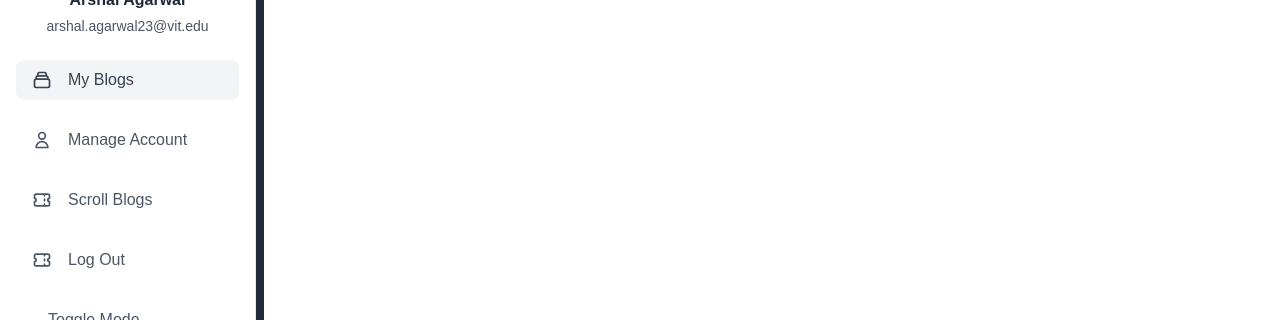
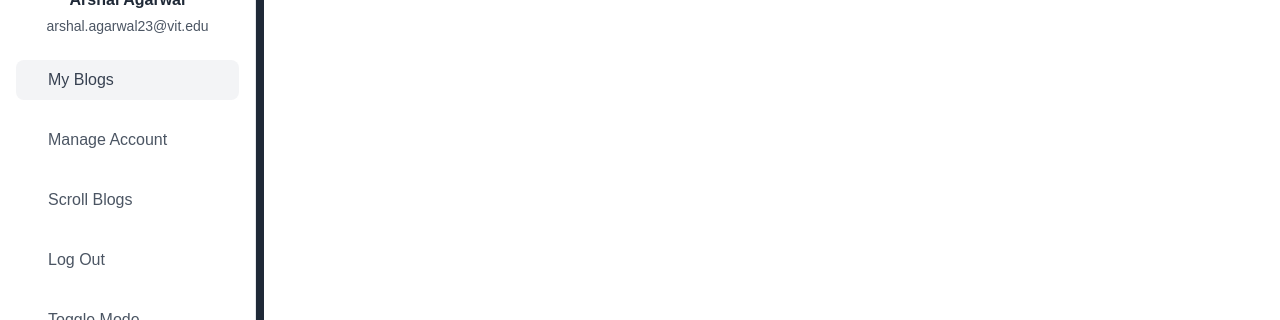
Before and after one commit to Arshal-Agarwal/blogging-platform-repo, a Next.js app: page /Pages/Profile in a window 1280 px wide. Shown: the part 140-460 px from the top of the page. Built offline with nearby package versions, Linux system fonts and the light colour scheme; no server answers; the database is empty.

Commit message:
Smoothened transitions`
Made sidebar persist form to make transitions smooth

```diff
--- a/app/Components/Sidebar.js
+++ b/app/Components/Sidebar.js
@@ -16,34 +16,24 @@ export default function Sidebar() {
                 <div className="flex flex-col justify-between flex-1 mt-6">
                     <nav>
                         <Link className="flex items-center px-4 py-2 text-gray-700 bg-gray-100 rounded-lg dark:bg-gray-800 dark:text-gray-200" href="">
-                            <svg className="w-5 h-5" viewBox="0 0 24 24" fill="none" xmlns="http://www.w3.org/2000/svg">
-                                <path d="M19 11H5M19 11C20.1046 11 21 11.8954 21 13V19C21 20.1046 20.1046 21 19 21H5C3.89543 21 3 20.1046 3 19V13C3 11.8954 3.89543 11 5 11M19 11V9C19 7.89543 18.1046 7 17 7M5 11V9C5 7.89543 5.89543 7 7 7M7 7V5C7 3.89543 7.89543 3 9 3H15C16.1046 3 17 3.89543 17 5V7M7 7H17" stroke="currentColor" strokeWidth="2" strokeLinecap="round" strokeLinejoin="round" />
-                            </svg>
+
 
                             <span className="mx-4 font-medium">My Blogs</span>
                         </Link>
 
                         <Link className="flex items-center px-4 py-2 mt-5 text-gray-600 transition-colors duration-300 transform rounded-lg dark:text-gray-400 hover:bg-gray-100 dark:hover:bg-gray-800 dark:hover:text-gray-200 hover:text-gray-700" href="../Pages/ManageAcc">
-                            <svg className="w-5 h-5" viewBox="0 0 24 24" fill="none" xmlns="http://www.w3.org/2000/svg">
-                                <path d="M16 7C16 9.20914 14.2091 11 12 11C9.79086 11 8 9.20914 8 7C8 4.79086 9.79086 3 12 3C14.2091 3 16 4.79086 16 7Z" stroke="currentColor" strokeWidth="2" strokeLinecap="round" strokeLinejoin="round" />
-                                <path d="M12 14C8.13401 14 5 17.134 5 21H19C19 17.134 15.866 14 12 14Z" stroke="currentColor" strokeWidth="2" strokeLinecap="round" strokeLinejoin="round" />
-                            </svg>
+
 
                             <span className="mx-4 font-medium">Manage Account</span>
                         </Link>
 
                         <Link className="flex items-center px-4 py-2 mt-5 text-gray-600 transition-colors duration-300 transform rounded-lg dark:text-gray-400 hover:bg-gray-100 dark:hover:bg-gray-800 dark:hover:text-gray-200 hover:text-gray-700" href="/">
-                            <svg className="w-5 h-5" viewBox="0 0 24 24" fill="none" xmlns="http://www.w3.org/2000/svg">
-                                <path d="M15 5V7M15 11V13M15 17V19M5 5C3.89543 5 3 5.89543 3 7V10C4.10457 10 5 10.8954 5 12C5 13.1046 4.10457 14 3 14V17C3 18.1046 3.89543 19 5 19H19C20.1046 19 21 18.1046 21 17V14C19.8954 14 19 13.1046 19 12C19 10.8954 19.8954 10 21 10V7C21 5.89543 20.1046 5 19 5H5Z" stroke="currentColor" strokeWidth="2" strokeLinecap="round" strokeLinejoin="round" />
-                            </svg>
 
                             <span className="mx-4 font-medium">Scroll Blogs</span>
                         </Link>
 
                         <Link className="flex items-center px-4 py-2 mt-5 text-gray-600 transition-colors duration-300 transform rounded-lg dark:text-gray-400 hover:bg-gray-100 dark:hover:bg-gray-800 dark:hover:text-gray-200 hover:text-gray-700" href="/">
-                            <svg className="w-5 h-5" viewBox="0 0 24 24" fill="none" xmlns="http://www.w3.org/2000/svg">
-                                <path d="M15 5V7M15 11V13M15 17V19M5 5C3.89543 5 3 5.89543 3 7V10C4.10457 10 5 10.8954 5 12C5 13.1046 4.10457 14 3 14V17C3 18.1046 3.89543 19 5 19H19C20.1046 19 21 18.1046 21 17V14C19.8954 14 19 13.1046 19 12C19 10.8954 19.8954 10 21 10V7C21 5.89543 20.1046 5 19 5H5Z" stroke="currentColor" strokeWidth="2" strokeLinecap="round" strokeLinejoin="round" />
-                            </svg>
+
 
                             <span className="mx-4 font-medium">Log Out</span>
                         </Link>
```
